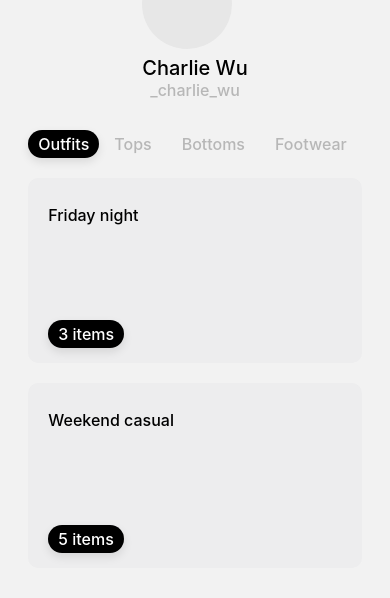
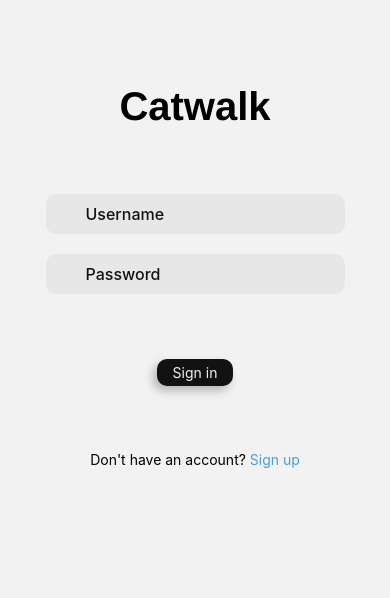
Before and after one commit to edwzou/layers, a React Native app in the folder catnip/: screen / in a window 390 px wide. Shown: the part 146-744 px from the top of the page. Built offline with nearby package versions, Linux system fonts and the light colour scheme; some icons are missing.

Commit message:
attempt revert App.tsx

```diff
--- a/catnip/App.tsx
+++ b/catnip/App.tsx
@@ -1,14 +1,35 @@
-import React from 'react'
+import { StatusBar } from 'expo-status-bar';
+import { GestureHandlerRootView } from 'react-native-gesture-handler';
 import { View, StyleSheet } from 'react-native';
+import { NavigationContainer } from '@react-navigation/native';
+import { Stack, StackNavigation } from './utils/StackNavigation';
+
 import GlobalStyles from './constants/GlobalStyles';
-import ProfilePage from './pages/Profile/ProfilePage'
-import Profile from './pages/Profile/Profile'
+
+import LoginPage from './pages/LoginPage';
+import SignUpPage from './pages/SignUp/SignUpPage';
+import OutfitPreviewPage from './pages/OutfitPreview/OutfitPreviewPage';
 
 export default function App() {
 	return (
-		<View style={styles.container}>
-			<ProfilePage />
-		</View>
+		<NavigationContainer>
+			<GestureHandlerRootView style={{ flex: 1 }}>
+				<View style={styles.container}>
+					<Stack.Navigator screenOptions={{ headerShown: false }}>
+						<Stack.Screen name={StackNavigation.Login} component={LoginPage} />
+						<Stack.Screen
+							name={StackNavigation.OutfitPreview}
+							component={OutfitPreviewPage}
+						/>
+						<Stack.Screen
+							name={StackNavigation.SignUp}
+							component={SignUpPage}
+						/>
+					</Stack.Navigator>
+					<StatusBar style="auto" />
+				</View>
+			</GestureHandlerRootView>
+		</NavigationContainer>
 	);
 }
 
@@ -16,5 +37,5 @@ const styles = StyleSheet.create({
 	container: {
 		flex: 1,
 		backgroundColor: GlobalStyles.colorPalette.background,
-	},
+	}
 });
```
